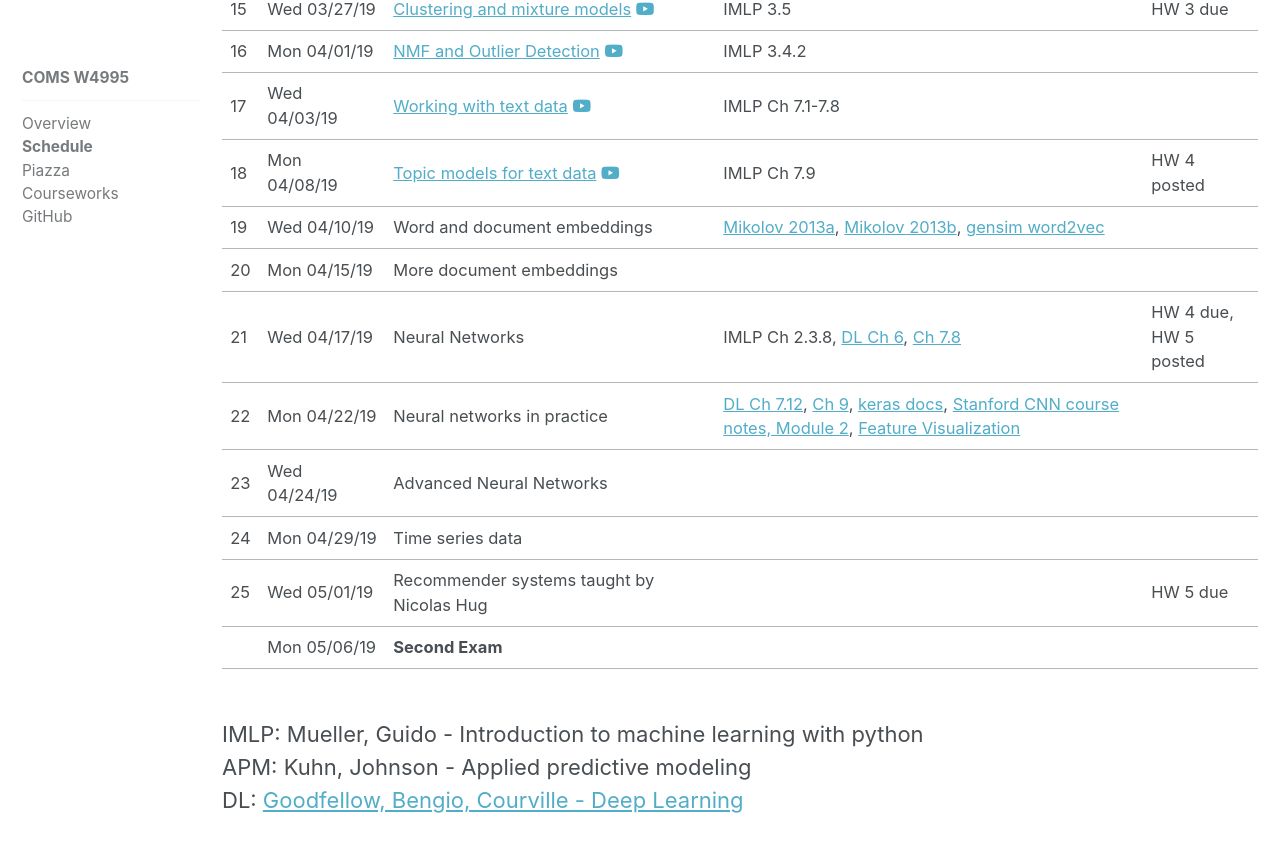
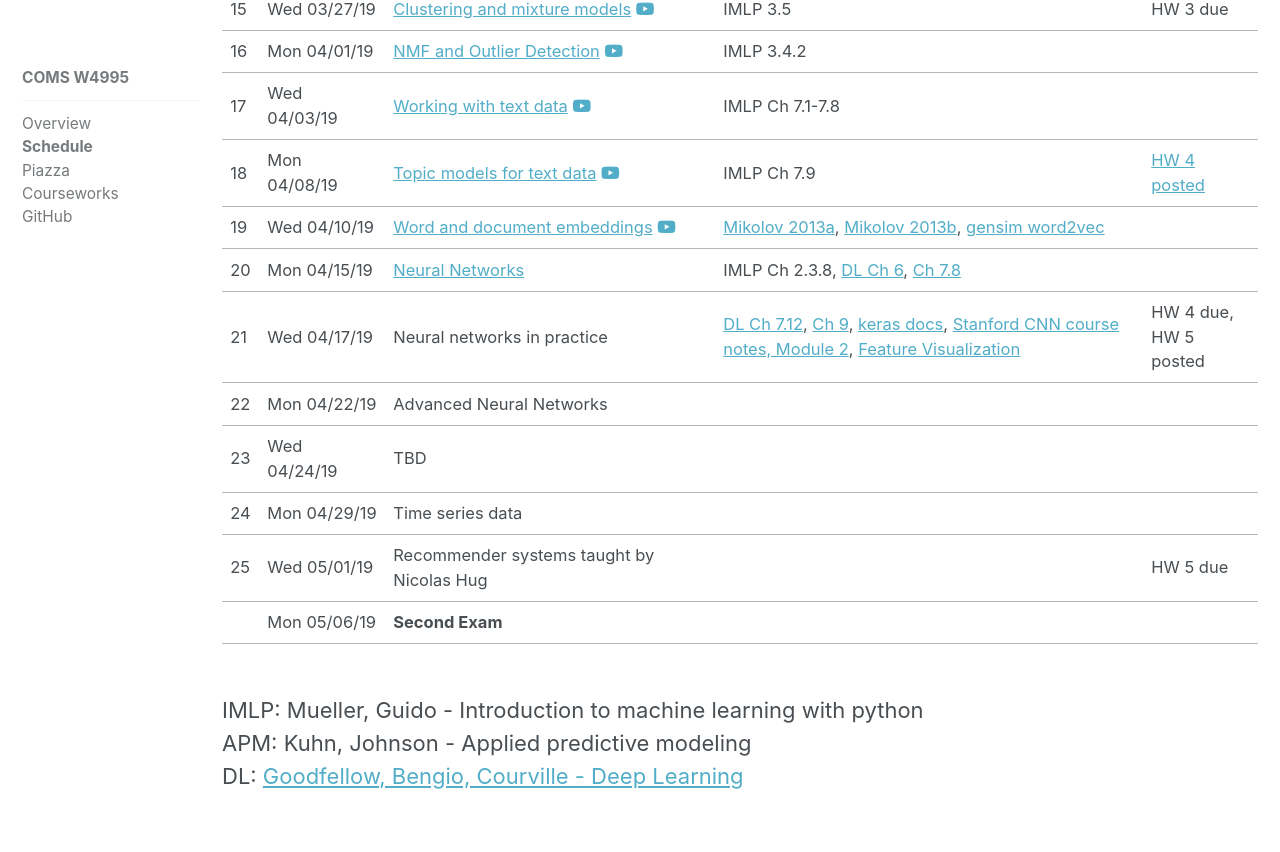
Before and after one commit to amueller/columbia-website, a Jekyll site: the page built from _comsw4995s19/lectures.md, in a window 1280 px wide and 900 px high, scrolled down 1377 px. Shown: the top 852 px of the window. Built offline with Jekyll 4.4.1, drawn with Linux system fonts in a browser that asks for light colours; nearby versions of some CDN libraries.

Commit message:
move document embeddings back again lol

```diff
--- a/_comsw4995s19/lectures.md
+++ b/_comsw4995s19/lectures.md
@@ -177,13 +177,13 @@ Press P on slides for presenter notes.
 		<td>Mon 04/08/19</td>
 		<td><a href="https://amueller.github.io/COMS4995-s19/slides/aml-18-topic-models">Topic models for text data</a>&nbsp;<a href="https://www.youtube.com/watch?v=n07kxhB7bcU&list=PL_pVmAaAnxIQGzQS2oI3OWEPT-dpmwTfA&index=19"><i class="fa fa-youtube-play" aria-hidden="true"></i></a></td>
 		<td>IMLP Ch 7.9</td>
-		<td>HW 4 posted</td>
+		<td><a href="https://amueller.github.io/COMS4995-s19/homeworks/homework4-spring-2019.pdf">HW 4 posted</a></td>
 	</tr>
 	<tr>
 		<td>19</td>
 		<td>Wed 04/10/19</td>
-		<td>Word and document embeddings
-		</td>
+		<td><a href="https://amueller.github.io/COMS4995-s19/slides/aml-19-word-embeddings">Word and document embeddings</a>
+		<a href="https://www.youtube.com/watch?v=rUm98kgdz3c&list=PL_pVmAaAnxIQGzQS2oI3OWEPT-dpmwTfA&index=20&t=0s"><i class="fa fa-youtube-play" aria-hidden="true"></i></a></td>
 		<td><a href="https://papers.nips.cc/paper/5021-distributed-representations-of-words-and-phrases-and-their-compositionality.pdf">Mikolov 2013a</a>, <a href="http://www.aclweb.org/anthology/N13-1090">Mikolov 2013b</a>,
         <a href="https://github.com/RaRe-Technologies/gensim/blob/develop/docs/notebooks/word2vec.ipynb">gensim word2vec</a></td>
 		<td></td>
@@ -191,31 +191,31 @@ Press P on slides for presenter notes.
 	<tr>
 		<td>20</td>
 		<td>Mon 04/15/19</td>
-		<td>More document embeddings
+		<td><a href="https://amueller.github.io/COMS4995-s19/slides/aml-20-neural-networks">Neural Networks</a>
 		</td>
-		<td></td>
+		<td>IMLP Ch 2.3.8, <a href="http://www.deeplearningbook.org/contents/mlp.html">DL Ch 6</a>, <a href="http://www.deeplearningbook.org/contents/regularization.html">Ch 7.8</a></td>
 		<td></td>
 	</tr>
 	<tr>
 		<td>21</td>
 		<td>Wed 04/17/19</td>
-		<td>Neural Networks
+		<td>Neural networks in practice
 		</td>
-		<td>IMLP Ch 2.3.8, <a href="http://www.deeplearningbook.org/contents/mlp.html">DL Ch 6</a>, <a href="http://www.deeplearningbook.org/contents/regularization.html">Ch 7.8</a></td>
+		<td><a href="http://www.deeplearningbook.org/contents/regularization.html">DL Ch 7.12</a>, <a href="http://www.deeplearningbook.org/contents/convnets.html">Ch 9</a>, <a href="https://keras.io/">keras docs</a>, <a href="http://cs231n.github.io/">Stanford CNN course notes, Module 2</a>, <a href="https://distill.pub/2017/feature-visualization/">Feature Visualization</a></td>
 		<td>HW 4 due,  HW 5 posted</td>
 	</tr>
 	<tr>
 		<td>22</td>
 		<td>Mon 04/22/19</td>
-		<td>Neural networks in practice
+		<td>Advanced Neural Networks
 		</td>
-		<td><a href="http://www.deeplearningbook.org/contents/regularization.html">DL Ch 7.12</a>, <a href="http://www.deeplearningbook.org/contents/convnets.html">Ch 9</a>, <a href="https://keras.io/">keras docs</a>, <a href="http://cs231n.github.io/">Stanford CNN course notes, Module 2</a>, <a href="https://distill.pub/2017/feature-visualization/">Feature Visualization</a></td>
+		<td></td>
 		<td><br></td>
 	</tr>
 	<tr>
 		<td>23</td>
 		<td>Wed 04/24/19</td>
-		<td>Advanced Neural Networks
+		<td>TBD
 		</td>
 		<td></td>
 		<td><br></td>
```
